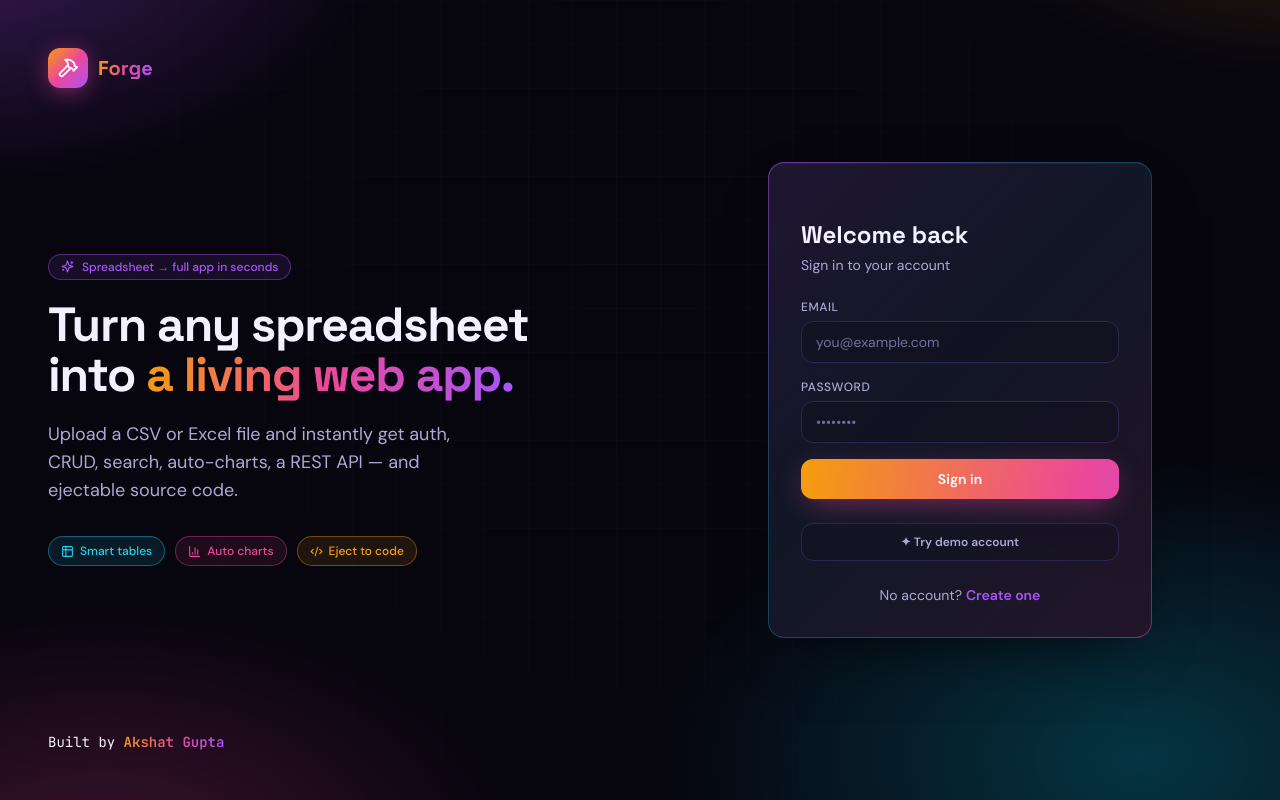
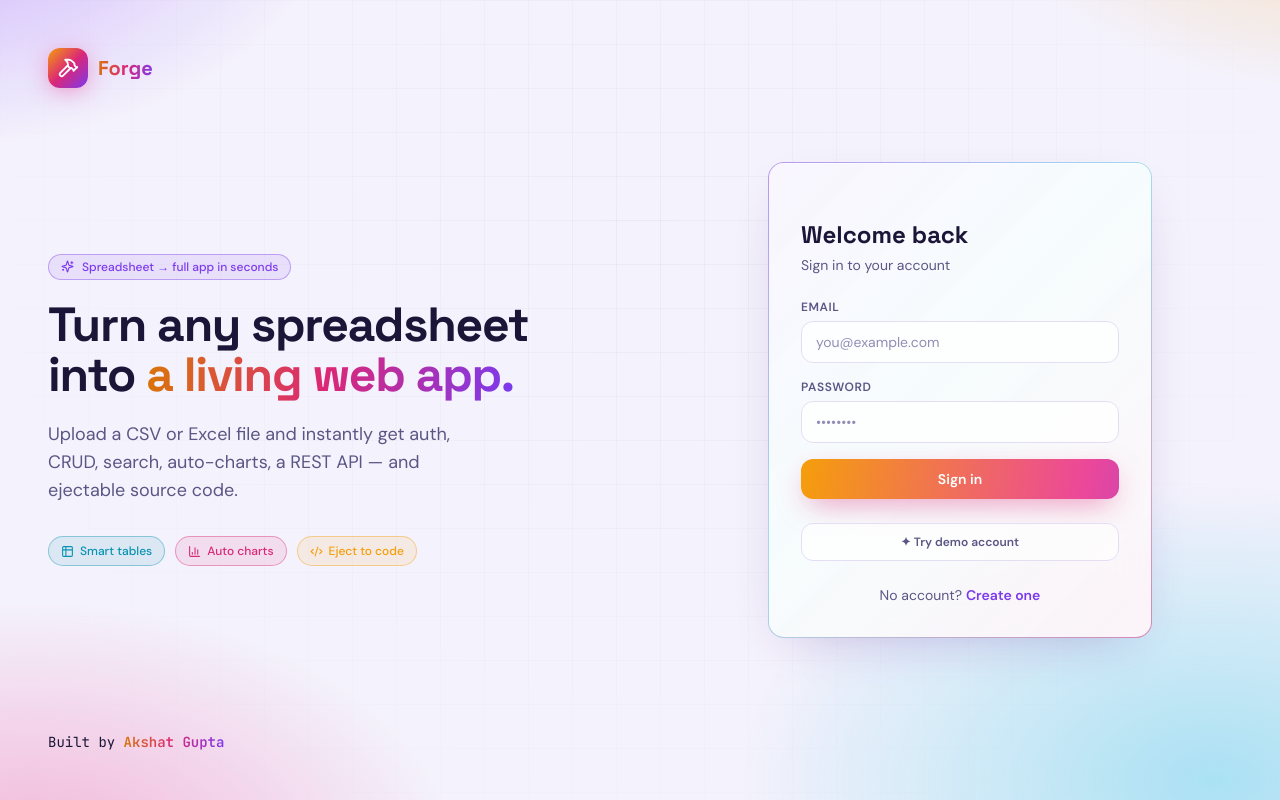
Before and after one commit to Ak5hat-Gupta/Forge, a Next.js app in the folder web/: page /login in a window 1280 px wide. Built offline with nearby package versions, Linux system fonts and the light colour scheme; no server answers.

Commit message:
ui: switch to vibrant LIGHT theme — bright aurora canvas, white glass, readable chart tooltips + dark donut labels

```diff
--- a/web/src/app/(app)/spreadsheets/[id]/page.tsx
+++ b/web/src/app/(app)/spreadsheets/[id]/page.tsx
@@ -11,7 +11,24 @@ import { DynamicForm } from "@/components/dynamic-form";
 import type { Spreadsheet, PaginatedRows, DataRow, ChartRecommendation } from "@/lib/types";
 import { ResponsiveContainer, BarChart, Bar, LineChart, Line, PieChart, Pie, Cell, XAxis, YAxis, Tooltip, CartesianGrid } from "recharts";
 
-const COLORS = ["#A855F7", "#22D3EE", "#EC4899", "#F59E0B", "#34E5B0", "#6366F1", "#FB5577", "#38BDF8"];
+const COLORS = ["#7C3AED", "#06B6D4", "#DB2777", "#F59E0B", "#10B981", "#6366F1", "#F43F5E", "#0EA5E9"];
+
+const TOOLTIP_STYLE = { background: "#FFFFFF", border: "1px solid #E4DEF5", borderRadius: 12, color: "#1B1638", boxShadow: "0 12px 32px -12px rgba(76,29,149,0.25)" } as const;
+const TOOLTIP_ITEM = { color: "#1B1638" } as const;
+const TOOLTIP_LABEL = { color: "#5C5685", fontWeight: 600 } as const;
+
+const PIE_RAD = Math.PI / 180;
+// Dark, readable labels placed just outside the donut.
+function renderPieLabel({ cx, cy, midAngle, outerRadius, percent, name }: any) {
+  const r = outerRadius + 16;
+  const x = cx + r * Math.cos(-midAngle * PIE_RAD);
+  const y = cy + r * Math.sin(-midAngle * PIE_RAD);
+  return (
+    <text x={x} y={y} fill="#1B1638" fontSize={11} fontWeight={600} textAnchor={x >= cx ? "start" : "end"} dominantBaseline="central">
+      {`${name} ${(percent * 100).toFixed(0)}%`}
+    </text>
+  );
+}
 
 export default function SpreadsheetDetail() {
   const { id } = useParams<{ id: string }>();
@@ -233,39 +250,39 @@ function ChartCard({ spreadsheetId, chart }: { spreadsheetId: string; chart: Cha
             <BarChart data={data?.points ?? []}>
               <defs>
                 <linearGradient id="barGrad" x1="0" y1="0" x2="0" y2="1">
-                  <stop offset="0%" stopColor="#A855F7" />
-                  <stop offset="100%" stopColor="#22D3EE" />
+                  <stop offset="0%" stopColor="#7C3AED" />
+                  <stop offset="100%" stopColor="#06B6D4" />
                 </linearGradient>
               </defs>
-              <CartesianGrid strokeDasharray="3 3" stroke="#2C2750" />
-              <XAxis dataKey="x" tick={{ fill: "#AEA9D4", fontSize: 11 }} axisLine={{ stroke: "#2C2750" }} />
-              <YAxis tick={{ fill: "#AEA9D4", fontSize: 11 }} axisLine={{ stroke: "#2C2750" }} />
-              <Tooltip cursor={{ fill: "rgba(168,85,247,0.08)" }} contentStyle={{ background: "#181530", border: "1px solid #2C2750", borderRadius: 12, color: "#F3F1FF" }} />
+              <CartesianGrid strokeDasharray="3 3" stroke="#E4DEF5" />
+              <XAxis dataKey="x" tick={{ fill: "#5C5685", fontSize: 11 }} axisLine={{ stroke: "#E4DEF5" }} />
+              <YAxis tick={{ fill: "#5C5685", fontSize: 11 }} axisLine={{ stroke: "#E4DEF5" }} />
+              <Tooltip cursor={{ fill: "rgba(124,58,237,0.08)" }} contentStyle={TOOLTIP_STYLE} itemStyle={TOOLTIP_ITEM} labelStyle={TOOLTIP_LABEL} />
               <Bar dataKey="y" fill="url(#barGrad)" radius={[8, 8, 0, 0]} />
             </BarChart>
           ) : chart.chart_type === "line" ? (
             <LineChart data={data?.points ?? []}>
               <defs>
                 <linearGradient id="lineGrad" x1="0" y1="0" x2="1" y2="0">
-                  <stop offset="0%" stopColor="#22D3EE" />
-                  <stop offset="50%" stopColor="#A855F7" />
-                  <stop offset="100%" stopColor="#EC4899" />
+                  <stop offset="0%" stopColor="#06B6D4" />
+                  <stop offset="50%" stopColor="#7C3AED" />
+                  <stop offset="100%" stopColor="#DB2777" />
                 </linearGradient>
               </defs>
-              <CartesianGrid strokeDasharray="3 3" stroke="#2C2750" />
-              <XAxis dataKey="x" tick={{ fill: "#AEA9D4", fontSize: 11 }} axisLine={{ stroke: "#2C2750" }} />
-              <YAxis tick={{ fill: "#AEA9D4", fontSize: 11 }} axisLine={{ stroke: "#2C2750" }} />
-              <Tooltip contentStyle={{ background: "#181530", border: "1px solid #2C2750", borderRadius: 12, color: "#F3F1FF" }} />
-              <Line type="monotone" dataKey="y" stroke="url(#lineGrad)" strokeWidth={3} dot={{ fill: "#A855F7", r: 3 }} activeDot={{ r: 5, fill: "#EC4899" }} />
+              <CartesianGrid strokeDasharray="3 3" stroke="#E4DEF5" />
+              <XAxis dataKey="x" tick={{ fill: "#5C5685", fontSize: 11 }} axisLine={{ stroke: "#E4DEF5" }} />
+              <YAxis tick={{ fill: "#5C5685", fontSize: 11 }} axisLine={{ stroke: "#E4DEF5" }} />
+              <Tooltip contentStyle={TOOLTIP_STYLE} itemStyle={TOOLTIP_ITEM} labelStyle={TOOLTIP_LABEL} />
+              <Line type="monotone" dataKey="y" stroke="url(#lineGrad)" strokeWidth={3} dot={{ fill: "#7C3AED", r: 3 }} activeDot={{ r: 5, fill: "#DB2777" }} />
             </LineChart>
           ) : (
             <PieChart>
-              <Pie data={data?.points ?? []} dataKey="y" nameKey="x" cx="50%" cy="50%" innerRadius={48} outerRadius={82} paddingAngle={3} stroke="#110F1F" strokeWidth={2} label={({ name, percent }: { name: string; percent: number }) => `${name} ${(percent * 100).toFixed(0)}%`}>
+              <Pie data={data?.points ?? []} dataKey="y" nameKey="x" cx="50%" cy="50%" innerRadius={46} outerRadius={78} paddingAngle={3} stroke="#FFFFFF" strokeWidth={3} label={renderPieLabel}>
                 {(data?.points ?? []).map((_: unknown, idx: number) => (
                   <Cell key={idx} fill={COLORS[idx % COLORS.length]} />
                 ))}
               </Pie>
-              <Tooltip contentStyle={{ background: "#181530", border: "1px solid #2C2750", borderRadius: 12, color: "#F3F1FF" }} />
+              <Tooltip contentStyle={TOOLTIP_STYLE} itemStyle={TOOLTIP_ITEM} labelStyle={TOOLTIP_LABEL} />
             </PieChart>
           )}
         </ResponsiveContainer>
--- a/web/src/app/globals.css
+++ b/web/src/app/globals.css
@@ -2,7 +2,7 @@
 @tailwind components;
 @tailwind utilities;
 
-:root { color-scheme: dark; }
+:root { color-scheme: light; }
 
 body {
   @apply bg-base text-ink font-sans antialiased;
@@ -10,7 +10,7 @@ body {
   min-height: 100vh;
 }
 
-/* Animated aurora mesh — the "alive" background */
+/* Animated aurora mesh on a bright canvas — colorful but airy */
 body::before {
   content: "";
   position: fixed;
@@ -18,14 +18,14 @@ body::before {
   z-index: -1;
   pointer-events: none;
   background:
-    radial-gradient(40% 38% at 12% 8%, rgba(168, 85, 247, 0.30), transparent 60%),
-    radial-gradient(38% 36% at 88% 0%, rgba(245, 158, 11, 0.22), transparent 60%),
-    radial-gradient(45% 45% at 78% 82%, rgba(34, 211, 238, 0.22), transparent 60%),
-    radial-gradient(40% 40% at 20% 92%, rgba(236, 72, 153, 0.22), transparent 60%);
-  filter: saturate(1.25);
+    radial-gradient(38% 36% at 10% 6%, rgba(124, 58, 237, 0.34), transparent 60%),
+    radial-gradient(36% 34% at 90% 2%, rgba(245, 158, 11, 0.30), transparent 60%),
+    radial-gradient(44% 44% at 82% 84%, rgba(6, 182, 212, 0.30), transparent 60%),
+    radial-gradient(40% 40% at 16% 92%, rgba(219, 39, 119, 0.30), transparent 60%);
+  filter: saturate(1.15);
   animation: aurora 16s ease-in-out infinite;
 }
-/* Subtle grid texture over the aurora */
+/* Faint grid texture (dark hairlines on light) */
 body::after {
   content: "";
   position: fixed;
@@ -33,58 +33,57 @@ body::after {
   z-index: -1;
   pointer-events: none;
   background-image:
-    linear-gradient(rgba(255, 255, 255, 0.022) 1px, transparent 1px),
-    linear-gradient(90deg, rgba(255, 255, 255, 0.022) 1px, transparent 1px);
+    linear-gradient(rgba(27, 22, 56, 0.035) 1px, transparent 1px),
+    linear-gradient(90deg, rgba(27, 22, 56, 0.035) 1px, transparent 1px);
   background-size: 44px 44px;
-  mask-image: radial-gradient(circle at 50% 35%, black, transparent 85%);
+  mask-image: radial-gradient(circle at 50% 30%, black, transparent 88%);
 }
 
 .nums { font-variant-numeric: tabular-nums; @apply font-mono; }
 
-*:focus-visible { @apply outline-none ring-2 ring-violet/70 ring-offset-2 ring-offset-base; }
+*:focus-visible { @apply outline-none ring-2 ring-violet/60 ring-offset-2 ring-offset-base; }
 
 ::-webkit-scrollbar { width: 10px; height: 10px; }
-::-webkit-scrollbar-thumb { @apply rounded-full; background: linear-gradient(180deg, #A855F7, #6366F1); }
-::-webkit-scrollbar-thumb:hover { background: linear-gradient(180deg, #EC4899, #A855F7); }
+::-webkit-scrollbar-thumb { @apply rounded-full; background: linear-gradient(180deg, #7C3AED, #6366F1); }
+::-webkit-scrollbar-thumb:hover { background: linear-gradient(180deg, #DB2777, #7C3AED); }
 ::-webkit-scrollbar-track { background: transparent; }
 
-::selection { background: rgba(168, 85, 247, 0.35); color: #fff; }
+::selection { background: rgba(124, 58, 237, 0.22); color: #1B1638; }
 
 @layer components {
-  /* Glass cards with gradient hairline border + depth */
+  /* Frosted white glass with a vivid gradient hairline border */
   .glass {
     @apply relative rounded-2xl backdrop-blur-xl shadow-glass;
     border: 1px solid transparent;
     background:
-      linear-gradient(#13101fd9, #13101fd9) padding-box,
-      linear-gradient(135deg, rgba(168, 85, 247, 0.6), rgba(34, 211, 238, 0.3) 45%, rgba(236, 72, 153, 0.5)) border-box;
+      linear-gradient(#ffffffe6, #ffffffe6) padding-box,
+      linear-gradient(135deg, rgba(124, 58, 237, 0.5), rgba(6, 182, 212, 0.35) 45%, rgba(219, 39, 119, 0.5)) border-box;
   }
 
   .btn { @apply inline-flex cursor-pointer items-center justify-center gap-2 rounded-xl px-4 py-2.5 text-sm font-semibold transition-all duration-200 disabled:opacity-50 disabled:cursor-not-allowed; }
   .btn-primary {
-    @apply btn text-white shadow-[0_8px_30px_-8px_rgba(236,72,153,0.6)];
-    background-image: linear-gradient(100deg, #F59E0B, #EC4899 55%, #A855F7);
+    @apply btn text-white shadow-[0_10px_30px_-8px_rgba(219,39,119,0.55)];
+    background-image: linear-gradient(100deg, #F59E0B, #EC4899 55%, #7C3AED);
     background-size: 160% 160%;
   }
-  .btn-primary:hover { @apply -translate-y-0.5; background-position: 100% 50%; box-shadow: 0 12px 40px -8px rgba(168, 85, 247, 0.7); }
-  .btn-ghost { @apply btn border border-line bg-surface/40 text-ink-muted hover:border-violet/60 hover:text-ink hover:bg-surface-overlay/50; }
+  .btn-primary:hover { @apply -translate-y-0.5; background-position: 100% 50%; box-shadow: 0 14px 40px -8px rgba(124, 58, 237, 0.6); }
+  .btn-ghost { @apply btn border border-line bg-white/70 text-ink-muted hover:border-violet/50 hover:text-violet hover:bg-white; }
 
-  .field { @apply w-full rounded-xl border border-line bg-surface/60 px-3.5 py-2.5 text-sm text-ink placeholder:text-ink-faint transition-all duration-200 focus:border-violet/70 focus:bg-surface focus:shadow-[0_0_0_3px_rgba(168,85,247,0.18)]; }
-  .lbl { @apply mb-1.5 block text-xs font-medium uppercase tracking-wider text-ink-muted; }
+  .field { @apply w-full rounded-xl border border-line bg-white/80 px-3.5 py-2.5 text-sm text-ink placeholder:text-ink-faint transition-all duration-200 focus:border-violet/60 focus:bg-white focus:shadow-[0_0_0_3px_rgba(124,58,237,0.14)]; }
+  .lbl { @apply mb-1.5 block text-xs font-semibold uppercase tracking-wider text-ink-muted; }
   .chip { @apply inline-flex items-center gap-1.5 rounded-full px-2.5 py-1 text-xs font-semibold; }
 
-  /* Gradient text */
   .text-gradient {
     @apply bg-clip-text text-transparent;
-    background-image: linear-gradient(100deg, #F59E0B, #EC4899 50%, #A855F7);
+    background-image: linear-gradient(100deg, #D97706, #DB2777 50%, #7C3AED);
   }
   .text-gradient-cool {
     @apply bg-clip-text text-transparent;
-    background-image: linear-gradient(100deg, #22D3EE, #6366F1 55%, #A855F7);
+    background-image: linear-gradient(100deg, #0891B2, #4F46E5 55%, #7C3AED);
   }
   .text-shimmer {
     @apply bg-clip-text text-transparent animate-shimmer;
-    background-image: linear-gradient(100deg, #F59E0B, #EC4899, #A855F7, #22D3EE, #F59E0B);
+    background-image: linear-gradient(100deg, #D97706, #DB2777, #7C3AED, #0891B2, #D97706);
     background-size: 200% auto;
   }
 }
--- a/web/tailwind.config.ts
+++ b/web/tailwind.config.ts
@@ -6,22 +6,22 @@ export default {
   theme: {
     extend: {
       colors: {
-        // Deep blue-black base with a violet tint
-        base: "#07060F",
-        surface: { DEFAULT: "#110F1F", raised: "#181530", overlay: "#221E40" },
-        line: "#2C2750",
-        ink: { DEFAULT: "#F3F1FF", muted: "#AEA9D4", faint: "#736E9E" },
-        // Vivid neon accent system
+        // Bright, airy light canvas with a faint lavender tint
+        base: "#F4F2FC",
+        surface: { DEFAULT: "#FFFFFF", raised: "#FFFFFF", overlay: "#F1ECFB" },
+        line: "#E4DEF5",
+        ink: { DEFAULT: "#1B1638", muted: "#5C5685", faint: "#938DB6" },
+        // Vivid accents tuned for contrast on white
         brand: { DEFAULT: "#F59E0B", 600: "#D97706" },
-        violet: { DEFAULT: "#A855F7", 600: "#9333EA" },
-        indigo: { DEFAULT: "#6366F1", 600: "#4F46E5" },
-        cyan: { DEFAULT: "#22D3EE", 600: "#06B6D4" },
-        magenta: { DEFAULT: "#EC4899", 600: "#DB2777" },
-        // Semantic (brightened)
-        bull: { DEFAULT: "#34E5B0", soft: "rgba(52,229,176,0.14)" },
-        bear: { DEFAULT: "#FF5C8A", soft: "rgba(255,92,138,0.14)" },
-        warn: { DEFAULT: "#FBBF24", soft: "rgba(251,191,36,0.14)" },
-        info: { DEFAULT: "#38BDF8", soft: "rgba(56,189,248,0.14)" },
+        violet: { DEFAULT: "#7C3AED", 600: "#6D28D9" },
+        indigo: { DEFAULT: "#4F46E5", 600: "#4338CA" },
+        cyan: { DEFAULT: "#0891B2", 600: "#0E7490" },
+        magenta: { DEFAULT: "#DB2777", 600: "#BE185D" },
+        // Semantic (readable on light)
+        bull: { DEFAULT: "#059669", soft: "rgba(5,150,105,0.12)" },
+        bear: { DEFAULT: "#E11D48", soft: "rgba(225,29,72,0.12)" },
+        warn: { DEFAULT: "#D97706", soft: "rgba(217,119,6,0.14)" },
+        info: { DEFAULT: "#2563EB", soft: "rgba(37,99,235,0.12)" },
       },
       fontFamily: {
         sans: ["var(--font-sans)", "system-ui", "sans-serif"],
@@ -29,20 +29,20 @@ export default {
         mono: ["var(--font-mono)", "ui-monospace", "monospace"],
       },
       backgroundImage: {
-        "brand-grad": "linear-gradient(100deg,#F59E0B 0%,#EC4899 50%,#A855F7 100%)",
-        "cool-grad": "linear-gradient(100deg,#22D3EE 0%,#6366F1 55%,#A855F7 100%)",
+        "brand-grad": "linear-gradient(100deg,#F59E0B 0%,#EC4899 50%,#7C3AED 100%)",
+        "cool-grad": "linear-gradient(100deg,#06B6D4 0%,#6366F1 55%,#A855F7 100%)",
       },
       boxShadow: {
-        glass: "0 1px 0 0 rgba(255,255,255,0.06) inset, 0 24px 60px -28px rgba(0,0,0,0.85)",
-        "glow-brand": "0 0 0 1px rgba(245,158,11,0.35), 0 8px 40px -8px rgba(245,158,11,0.45)",
-        "glow-violet": "0 0 0 1px rgba(168,85,247,0.35), 0 8px 40px -8px rgba(168,85,247,0.5)",
-        "glow-cyan": "0 0 0 1px rgba(34,211,238,0.35), 0 8px 40px -8px rgba(34,211,238,0.5)",
-        "glow-magenta": "0 0 0 1px rgba(236,72,153,0.35), 0 8px 40px -8px rgba(236,72,153,0.5)",
+        glass: "0 1px 0 0 rgba(255,255,255,0.7) inset, 0 18px 50px -24px rgba(76,29,149,0.30)",
+        "glow-brand": "0 0 0 1px rgba(245,158,11,0.30), 0 16px 44px -14px rgba(245,158,11,0.45)",
+        "glow-violet": "0 0 0 1px rgba(124,58,237,0.28), 0 16px 44px -14px rgba(124,58,237,0.42)",
+        "glow-cyan": "0 0 0 1px rgba(6,182,212,0.28), 0 16px 44px -14px rgba(6,182,212,0.42)",
+        "glow-magenta": "0 0 0 1px rgba(219,39,119,0.28), 0 16px 44px -14px rgba(219,39,119,0.42)",
       },
       keyframes: {
         in: { "0%": { opacity: "0", transform: "translateY(8px)" }, "100%": { opacity: "1", transform: "translateY(0)" } },
         aurora: {
-          "0%,100%": { transform: "translate3d(0,0,0) scale(1)", opacity: "0.9" },
+          "0%,100%": { transform: "translate3d(0,0,0) scale(1)", opacity: "0.85" },
           "50%": { transform: "translate3d(2%,-2%,0) scale(1.08)", opacity: "1" },
         },
         shimmer: { "0%": { backgroundPosition: "0% 50%" }, "100%": { backgroundPosition: "200% 50%" } },
```
Also changed, not shown: web/src/app/register/page.tsx (+5 -5 lines).
